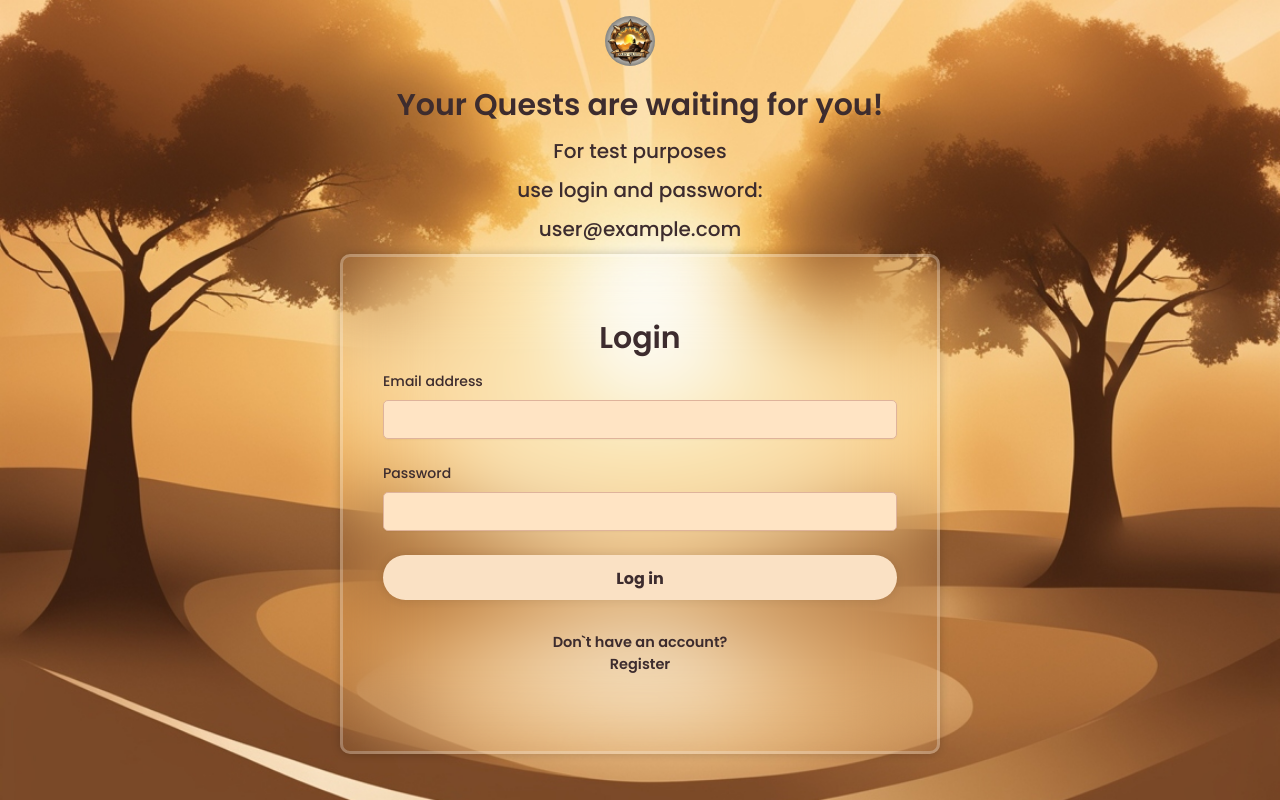
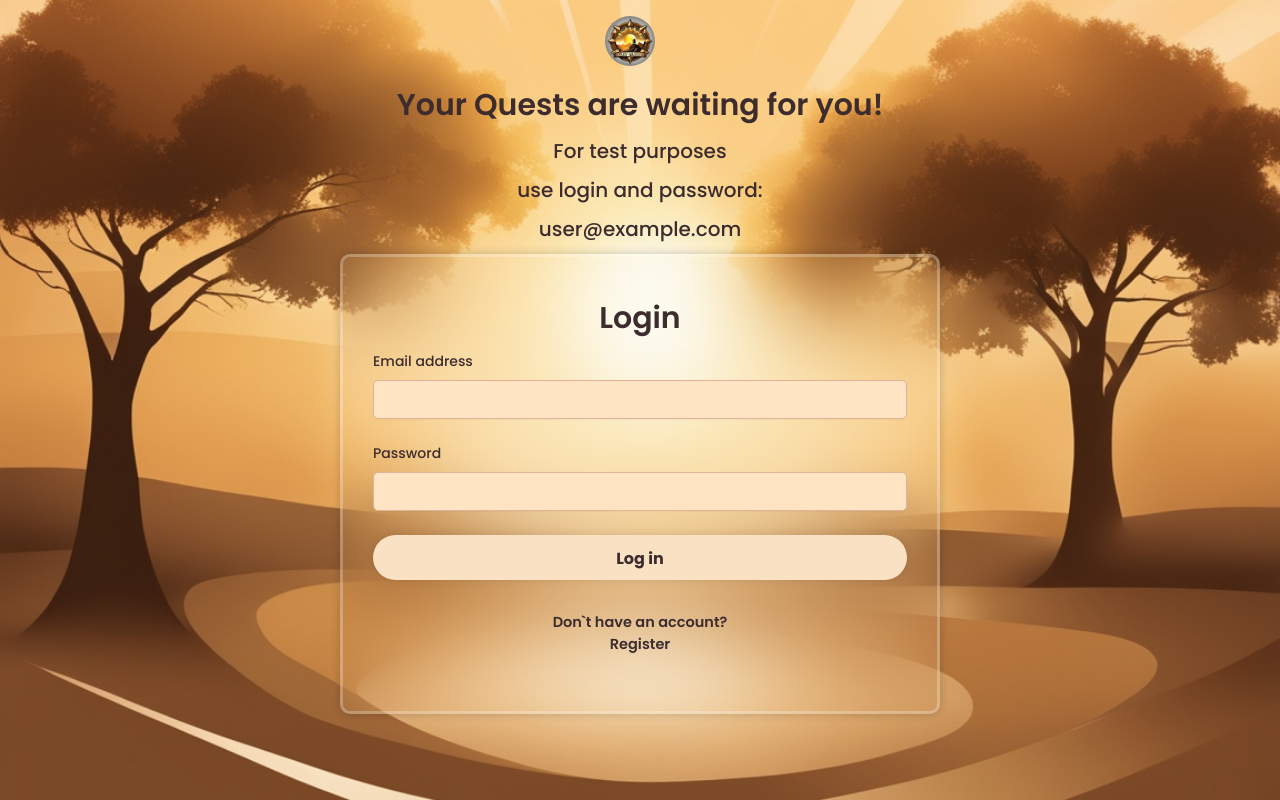
Before and after one commit to Safkiar/8-Daily-Quest-08.2024, a React (Vite) app: page /login in a window 1280 px wide. Built offline with nearby package versions, Linux system fonts and the light colour scheme; a web font is replaced by a local one.

Commit message:
height login

```diff
--- a/src/pages/Login.jsx
+++ b/src/pages/Login.jsx
@@ -117,7 +117,8 @@ const LoginLayout = styled.main`
 const Wrapper = styled.main`
   position: relative;
   width: 100%;
-  height: 500px;
+  height: 460px;
+  /* height: 500px; */
   background: transparent;
   border: 3px solid rgba(255, 255, 255, 0.25);
   backdrop-filter: blur(40px);
--- a/src/ui/Form.jsx
+++ b/src/ui/Form.jsx
@@ -36,11 +36,12 @@ const Form = styled.form`
     props.typeA === "typeA" &&
     css`
       width: 100%;
-      padding: 40px;
+      padding: 20px 30px;
       transition: 0.18s ease transform;
       translate: 0;
       background-color: transparent;
       border: none;
+      height: auto;
 
       ${({ action }) =>
         action &&
@@ -56,7 +57,8 @@ const Form = styled.form`
       transform: translateX(600px);
       /* transition: none; */
       width: 100%;
-      padding: 40px;
+      height: auto;
+      padding: 20px 30px;
       transition: 0.28s ease transform;
       background-color: transparent;
       border: none;
```
